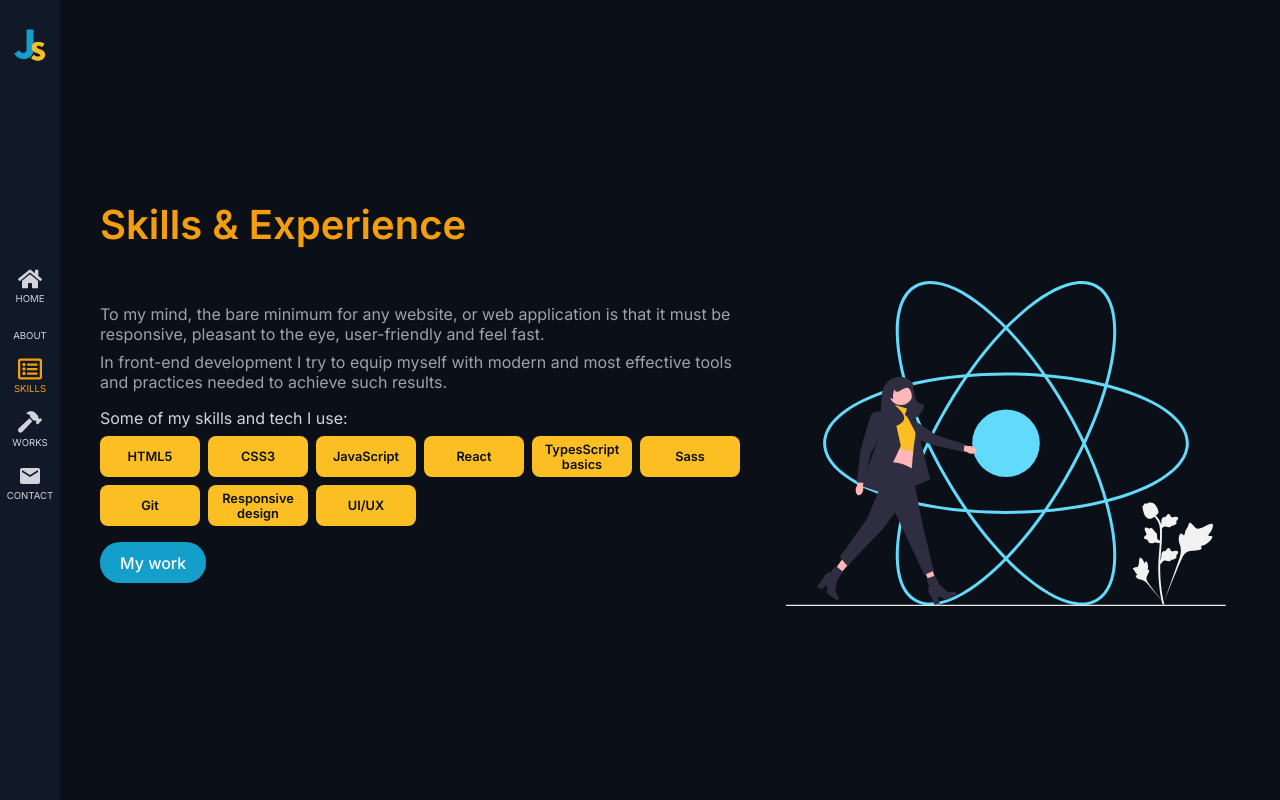
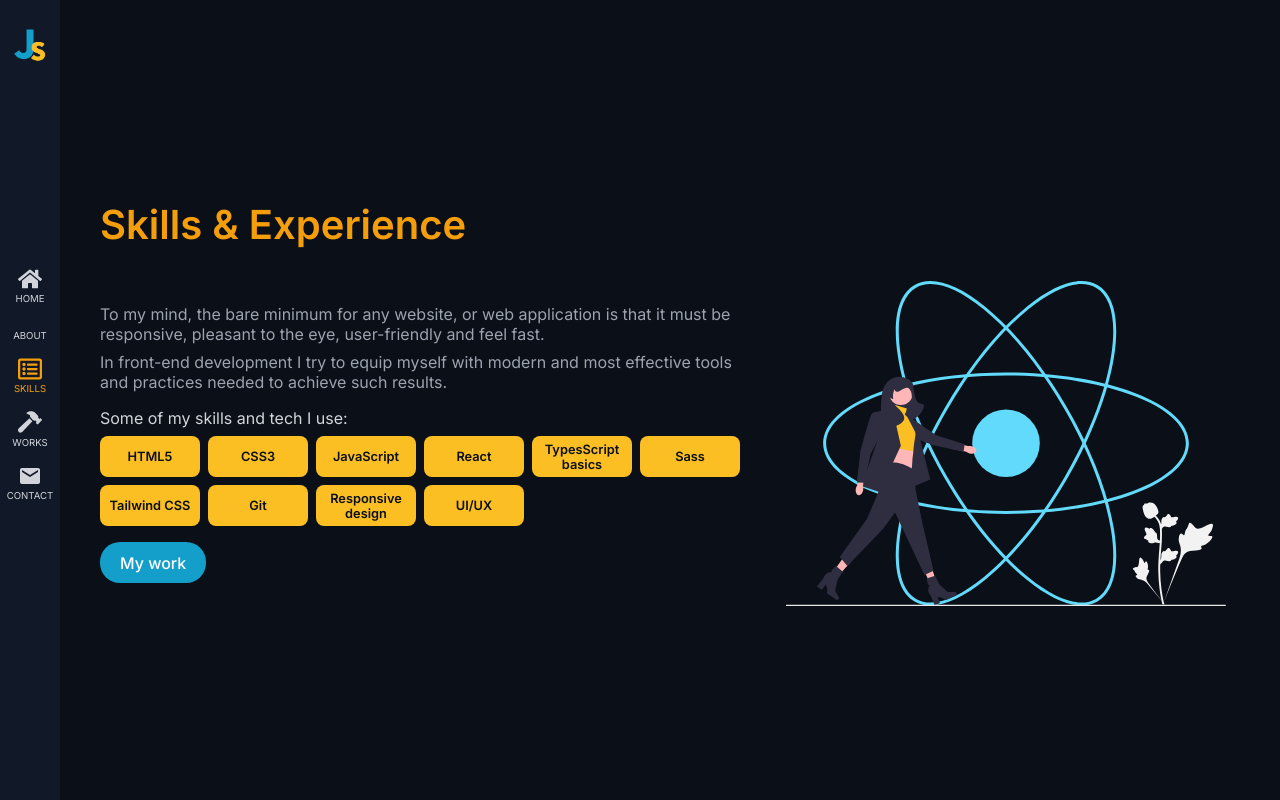
Before and after one commit to Justas-Sind/Portfolio_website, a React (Vite) app: page /skills in a window 1280 px wide. Built offline with nearby package versions, Linux system fonts and the light colour scheme; no server answers; some icons are missing.

Commit message:
Added new skill and Notes a project

```diff
--- a/src/components/SkillsPage/SkillsPage.tsx
+++ b/src/components/SkillsPage/SkillsPage.tsx
@@ -57,6 +57,9 @@ function SkillsPage() {
                   <p>Sass</p>
                 </div>
                 <div>
+                  <p>Tailwind CSS</p>
+                </div>
+                <div>
                   <p>Git</p>
                 </div>
                 <div>
--- a/src/data/data.ts
+++ b/src/data/data.ts
@@ -25,6 +25,18 @@ export const projectsData: ProjectData[] = [
   },
   {
     id: "2",
+    projectName: "Notes App",
+    projectWebsite: "https://notes-app-bice-theta.vercel.app/",
+    githubLink: "https://github.com/Justas-Sind/Notes_app",
+    projectType: "Hobby project",
+    techStack: ["TypeScript", "Tailwind CSS", "React"],
+    description:
+      "Web App for taking notes with tags, that can be created and customized. All information is saved to browser's local storage. This app was stylized with Tailwind CSS with Headless UI, a headless component library.",
+    projectScreenshot: "https://i.ibb.co/CzBjcpv/b76ae177-34c3-441f-bba9-8c89244716a1.webp",
+    date: "24/03/2023",
+  },
+  {
+    id: "3",
     projectName: "Boolandia game",
     projectWebsite: "https://boolandia.com/",
     githubLink: "https://github.com/Justas-Sind/Boolandia",
@@ -35,4 +47,5 @@ export const projectsData: ProjectData[] = [
     projectScreenshot: "https://i.ibb.co/XXGHkTW/boolandia-Game.webp",
     date: "15/02/2023",
   },
+
 ];
```
